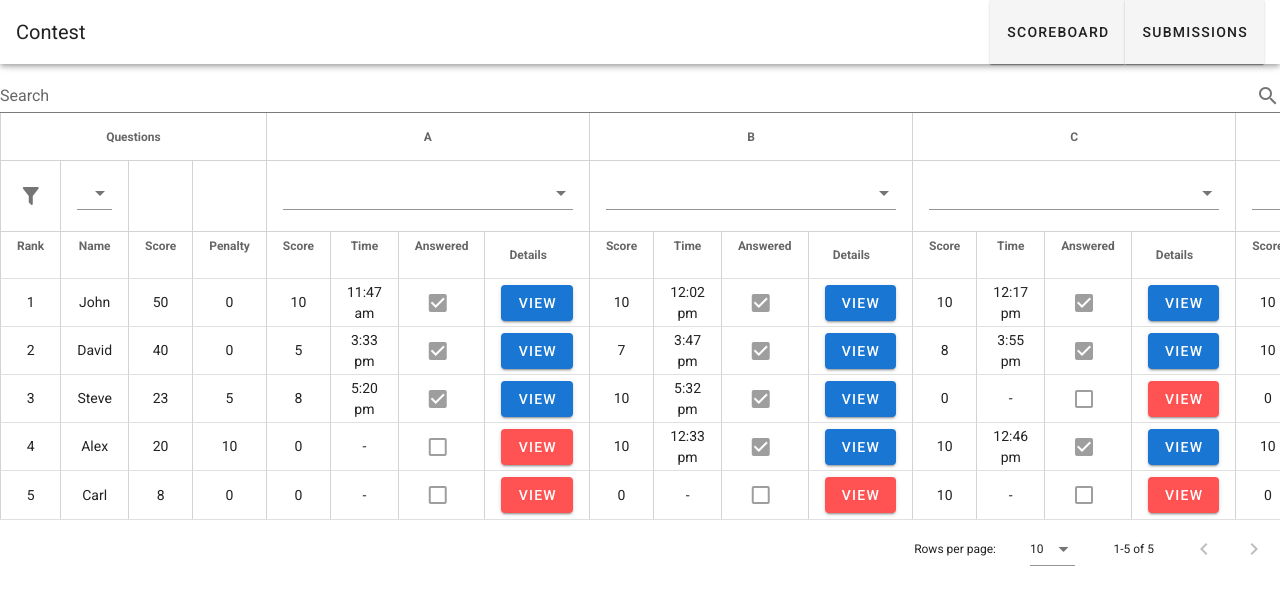
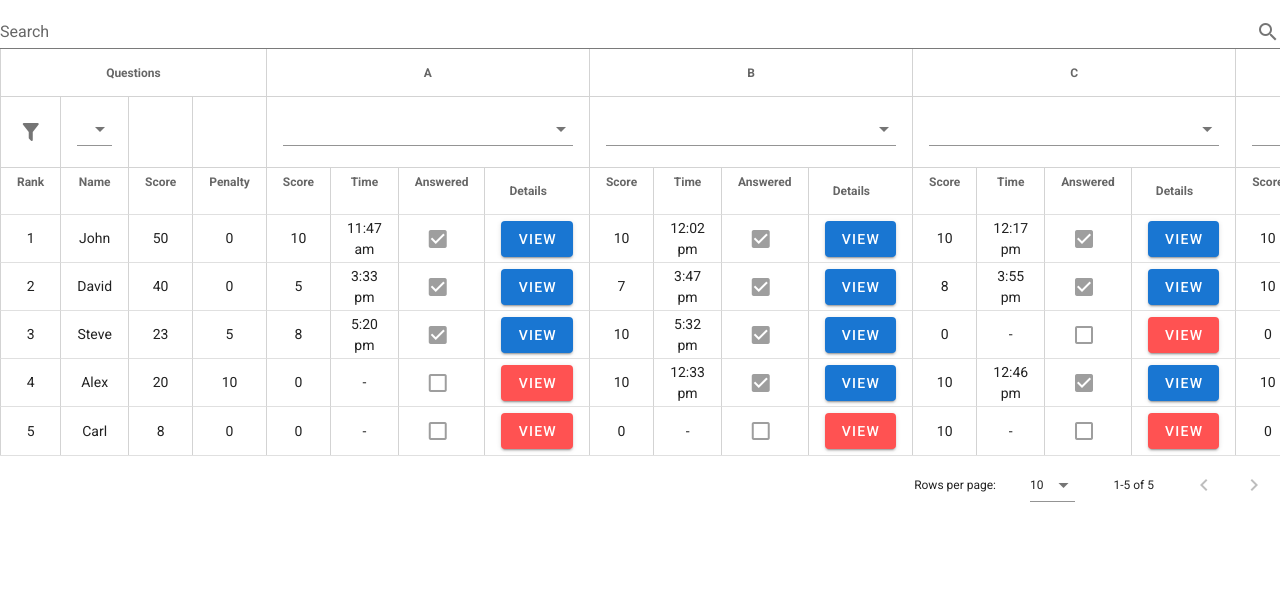
Before and after one commit to manankarnik/contest, a Vue app: page /scoreboard in a window 1280 px wide. Shown: the top 594 px of the page. Built offline with nearby package versions, Linux system fonts and the light colour scheme.

Commit message:
fix: remove temporary navbar

```diff
--- a/src/App.vue
+++ b/src/App.vue
@@ -1,6 +1,5 @@
 <template>
   <v-app>
-    <NavbarVue />
     <v-main>
       <router-view />
     </v-main>
@@ -8,9 +7,7 @@
 </template>
 
 <script>
-import NavbarVue from "@/components/NavbarVue.vue";
 export default {
   name: "App",
-  components: { NavbarVue },
 };
 </script>
--- a/src/components/NavbarVue.vue
+++ /dev/null
@@ -1,12 +0,0 @@
-<template>
-  <nav>
-    <v-toolbar>
-      <v-toolbar-title>Contest</v-toolbar-title>
-      <v-spacer></v-spacer>
-      <v-toolbar-items>
-        <v-btn elevation="1" href="/scoreboard">Scoreboard</v-btn>
-        <v-btn elevation="1" href="/submissions">Submissions</v-btn>
-      </v-toolbar-items>
-    </v-toolbar>
-  </nav>
-</template>
```
